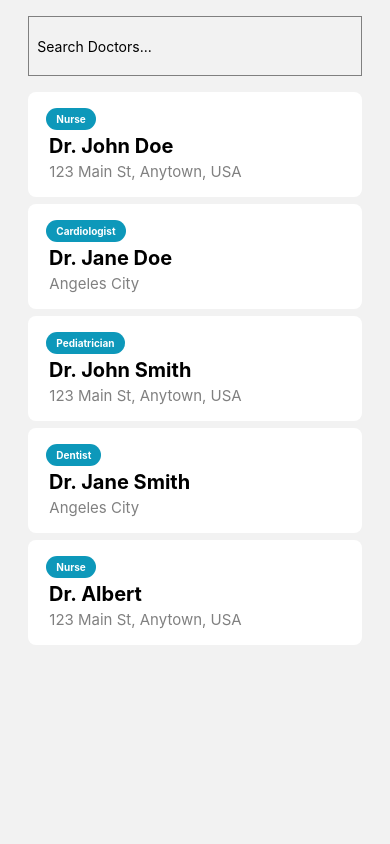
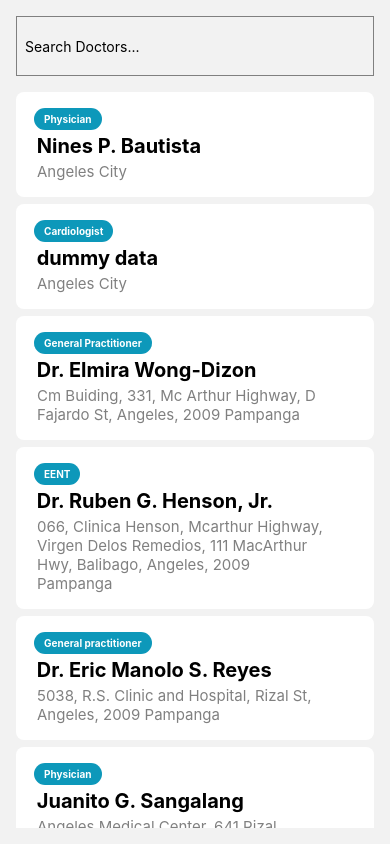
Before and after one commit to Caeluz/test-react, a React Native app: screen /Search in a window 390 px wide. Built offline with nearby package versions, Linux system fonts and the light colour scheme.

Commit message:
Add more doctors

```diff
--- a/components/SearchComponent.js
+++ b/components/SearchComponent.js
@@ -26,7 +26,6 @@ const SearchComponent = ({ doctors }) => {
     // Check if any field matches the regular expression
     return fieldsToSearch.some((field) => searchQuery.test(field));
   });
-  console.log(filteredDoctors);
 
   const handleDoctorPress = (doctor) => {
     navigation.navigate("Map", {
@@ -98,7 +97,7 @@ const styles = StyleSheet.create({
     padding: 16,
     // paddingLeft: 50,
     // paddingRight: "auto",
-    paddingRight: 120,
+    paddingRight: 50,
     marginBottom: 7,
     borderRadius: 8,
   },
--- a/constants/doctors.js
+++ b/constants/doctors.js
@@ -1,37 +1,48 @@
 export const doctors = [
   {
-    name: "Dr. John Doe",
-    specialty: "Nurse",
-    location: "123 Main St, Anytown, USA",
-    latitude: 34.0522,
-    longitude: -1.2,
+    name: "Nines P. Bautista",
+    specialty: "Physician",
+    location: "Angeles City",
+    latitude: 15.14122572831936,
+    longitude: 120.58918808196394,
   },
   {
-    name: "Dr. Jane Doe",
+    name: "dummy data",
     specialty: "Cardiologist",
     location: "Angeles City",
     latitude: 15.140258323558108,
     longitude: 120.59439213905009,
   },
   {
-    name: "Dr. John Smith",
-    specialty: "Pediatrician",
-    location: "123 Main St, Anytown, USA",
-    latitude: 34.0522,
-    longitude: -118.2437,
+    name: "Dr. Elmira Wong-Dizon",
+    specialty: "General Practitioner",
+    location:
+      "Cm Buiding, 331, Mc Arthur Highway, D Fajardo St, Angeles, 2009 Pampanga",
+    latitude: 15.15265288020126,
+    longitude: 120.5959092012526,
   },
   {
-    name: "Dr. Jane Smith",
-    specialty: "Dentist",
-    location: "Angeles City",
-    latitude: 34.0522,
-    longitude: -118.2437,
+    name: "Dr. Ruben G. Henson, Jr.",
+    specialty: "EENT",
+    location:
+      "066, Clinica Henson, Mcarthur Highway, Virgen Delos Remedios, 111 MacArthur Hwy, Balibago, Angeles, 2009 Pampanga",
+    latitude: 15.151283414118227,
+    longitude: 120.59236688572271,
   },
   {
-    name: "Dr. Albert",
-    specialty: "Nurse",
-    location: "123 Main St, Anytown, USA",
-    latitude: 34.0522,
-    longitude: -118.2437,
+    name: "Dr. Eric Manolo S. Reyes",
+    specialty: "General practitioner",
+    location:
+      "5038, R.S. Clinic and Hospital, Rizal St, Angeles, 2009 Pampanga",
+    latitude: 15.142209810110286,
+    longitude: 120.58897360374496,
+  },
+  {
+    name: "Juanito G. Sangalang",
+    specialty: "Physician",
+    location:
+      "Angeles Medical Center, 641 Rizal Street, Angeles City, Pampanga",
+    latitude: 15.144112819569262,
+    longitude: 120.58966608974474,
   },
 ];
--- a/screens/Map.js
+++ b/screens/Map.js
@@ -2,7 +2,7 @@
 import * as Location from "expo-location";
 import React, { useState, useEffect } from "react";
 import { StyleSheet, View } from "react-native";
-import MapView, { Marker } from "react-native-maps";
+import MapView, { Marker, Polyline } from "react-native-maps";
 
 import { doctors } from "../constants/doctors";
 
@@ -39,6 +39,18 @@ const MapScreen = ({ route }) => {
 
     fetchUserLocation();
   }, []);
+
+  const startLocation = {
+    latitude: userLocation.latitude, // Replace with the actual latitude of the starting point
+    longitude: userLocation.longitude, // Replace with the actual longitude of the starting point
+  };
+
+  const endLocation = {
+    latitude: 15.14122572831936, // Replace with the actual latitude of the ending point
+    longitude: 120.58918808196394, // Replace with the actual longitude of the ending point
+  };
+
+  const routeCoordinates = [startLocation, endLocation];
 
   return (
     <View style={styles.container}>
@@ -104,6 +116,11 @@ const MapScreen = ({ route }) => {
             description="This is the doctor's location"
           />
         )}
+        <Polyline
+          coordinates={routeCoordinates}
+          strokeWidth={5} // Adjust the width of the polyline as needed
+          strokeColor="#00f" // Adjust the color of the polyline as needed
+        />
       </MapView>
     </View>
   );
```
